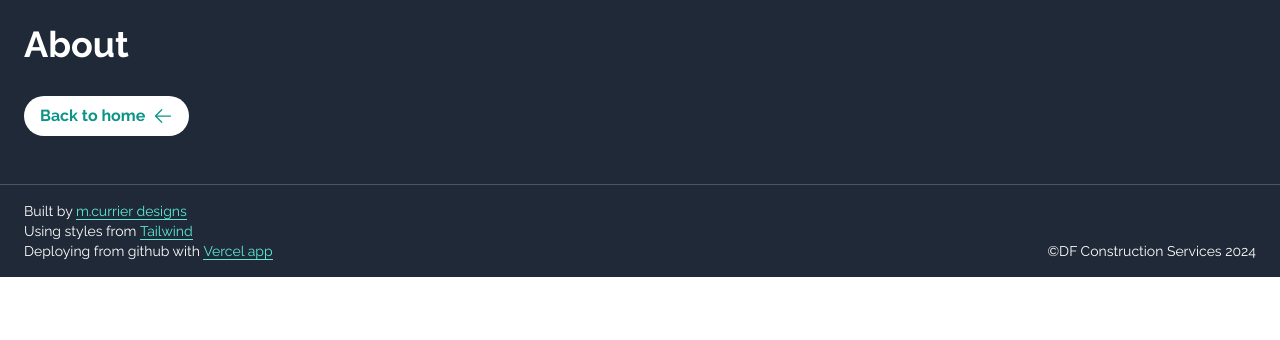
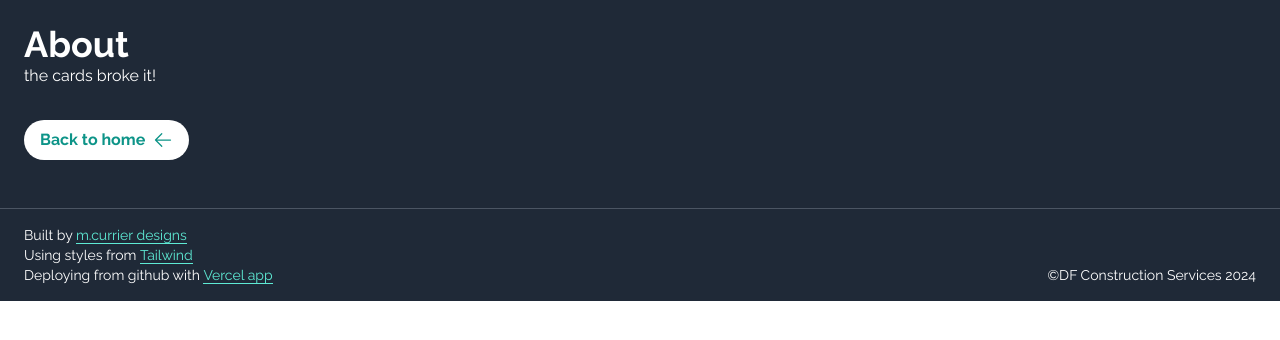
Before and after one commit to michelle-currier/df-construction, a Next.js app: page /about in a window 1280 px wide. Shown: the top 340 px of the page. Built offline with nearby package versions, Linux system fonts and the light colour scheme.

Commit message:
changing the branch to get a new push

```diff
--- a/src/app/about/page.tsx
+++ b/src/app/about/page.tsx
@@ -10,6 +10,7 @@ export default function About() {
       <div className="justify-start items-center p-6">
         <h2 className="text-4xl font-bold">About</h2>
         {/* <Cards /> */}
+        <p>the cards broke it!</p>
         <p>
           <a
             href="/"
```
